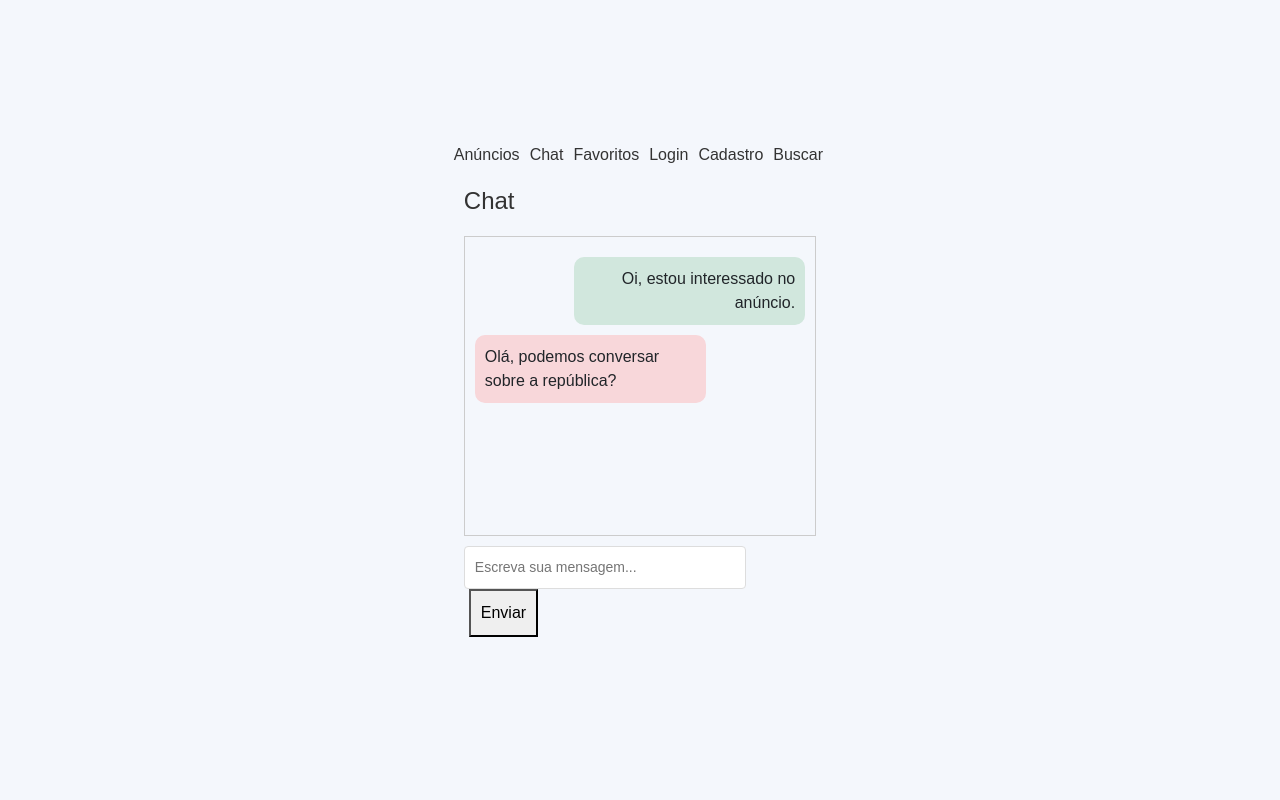
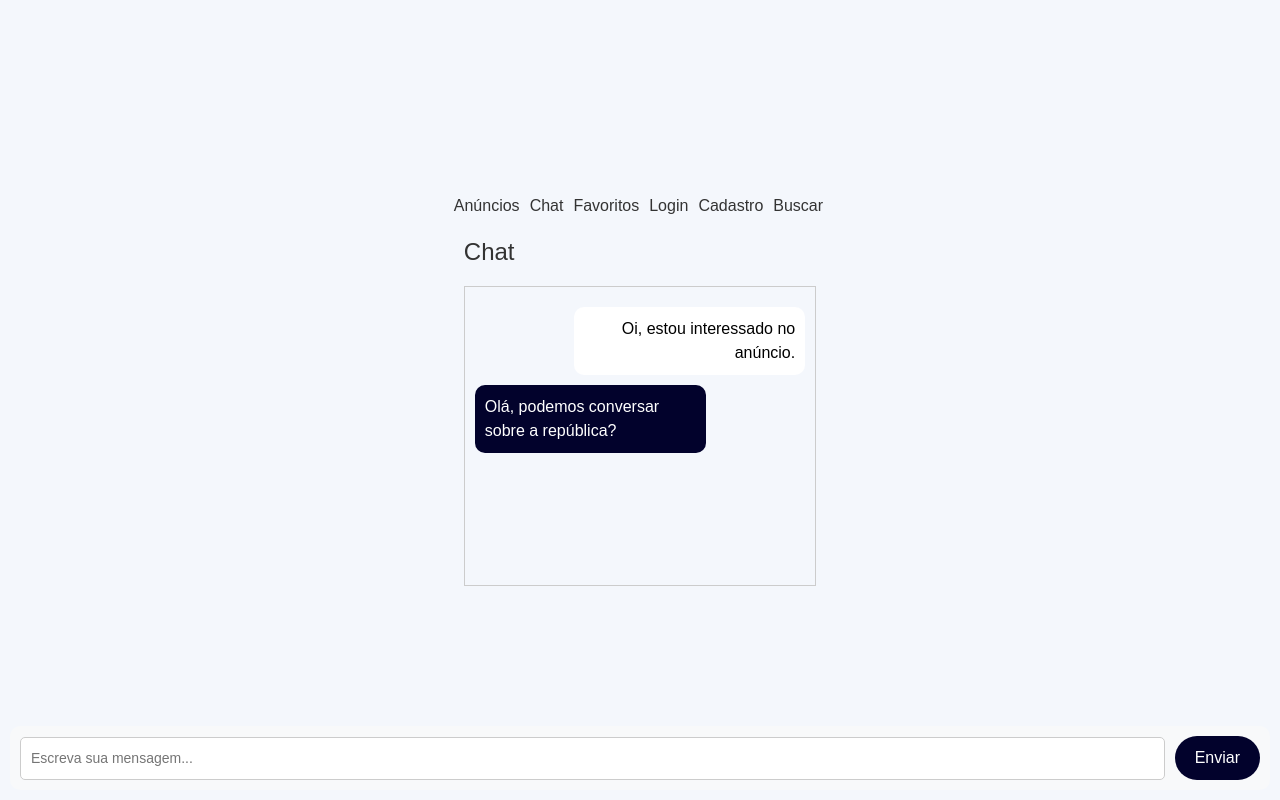
Before and after one commit to mariaritalustosa/tp3-frontend, a React (Vite) app in the folder react-project/: page /chat in a window 1280 px wide. Built offline with nearby package versions, Linux system fonts and the light colour scheme.

Commit message:
algumas mudanças na estilização do chat

```diff
--- a/react-project/package.json
+++ b/react-project/package.json
@@ -10,7 +10,9 @@
     "preview": "vite preview"
   },
   "dependencies": {
+    "@react-pdf/renderer": "^4.1.6",
     "bootstrap": "^5.3.3",
+    "qrcode.react": "^4.2.0",
     "react": "^18.3.1",
     "react-dom": "^18.3.1",
     "react-router-dom": "^6.28.1"
--- a/react-project/src/components/Message.jsx
+++ b/react-project/src/components/Message.jsx
@@ -14,7 +14,8 @@ const Message = ({ text, sender }) => {
           display: 'inline-block',
           padding: '10px',
           borderRadius: '10px',
-          backgroundColor: isSender ? '#d1e7dd' : '#f8d7da',
+          backgroundColor: isSender ? 'white' : 'rgb(2, 2, 44)',
+          color: isSender ? 'black' : 'white',
           maxWidth: '70%',
         }}
       >
--- a/react-project/src/components/MessageInput.jsx
+++ b/react-project/src/components/MessageInput.jsx
@@ -11,15 +11,45 @@ const MessageInput = ({ onSend }) => {
   };
 
   return (
-    <div style={{ marginTop: '10px' }}>
+    <div
+      style={{
+        display: 'flex',
+        alignItems: 'center',
+        justifyContent: 'space-between',
+        padding: '10px',
+        position: 'fixed',
+        bottom: '10px',
+        left: '10px',
+        right: '10px',
+        backgroundColor: '#f8f9fa',
+        borderRadius: '10px',
+      }}
+    >
       <input
         type="text"
         value={text}
         onChange={(e) => setText(e.target.value)}
         placeholder="Escreva sua mensagem..."
-        style={{ width: '80%', padding: '10px' }}
+        style={{
+          flex: 1,
+          padding: '10px',
+          borderRadius: '5px',
+          border: '1px solid #ccc',
+          marginRight: '10px',
+        }}
       />
-      <button onClick={handleSend} style={{ padding: '10px', marginLeft: '5px' }}>
+      <button
+        onClick={handleSend}
+        style={{
+          backgroundColor: 'rgb(2, 2, 44)',
+          color: 'white',
+          border: 'none',
+          padding: '10px 20px',
+          borderRadius: '50px',
+          cursor: 'pointer',
+          fontSize: '16px',
+        }}
+      >
         Enviar
       </button>
     </div>
--- a/react-project/src/pages/Anuncios.jsx
+++ b/react-project/src/pages/Anuncios.jsx
@@ -1,10 +1,31 @@
 import React from 'react';
+
+const AnuncioVaga = () => (
+  <div>
+    <h2>Anúncio de Vaga</h2>
+    <p>Detalhes sobre vagas em repúblicas.</p>
+    {/* Aqui você pode adicionado anúncio */}
+  </div>
+);
+
+const AnuncioPessoal = () => (
+  <div>
+    <h2>Anúncio Pessoal</h2>
+    <p>Detalhes sobre pessoas procurando repúblicas.</p>
+    {/* Aqui você pode adicionar os campos ou dados reais do anúncio */}
+  </div>
+);
 
 const Anuncios = () => {
   return (
     <div>
       <h1>Anúncios</h1>
-      <p>Bem-vindo à página de anúncios. Aqui você verá as republicas disponíveis.</p>
+      <p>Bem-vindo à página de anúncios. Aqui você verá as repúblicas disponíveis.</p>
+
+      <div>
+        <AnuncioVaga />
+        <AnuncioPessoal />
+      </div>
     </div>
   );
 };
--- a/react-project/src/pages/BuscaPage.jsx
+++ b/react-project/src/pages/BuscaPage.jsx
@@ -32,7 +32,7 @@ const BuscaPage = () => {
             marginRight: '10px',
             width: '300px',
             borderRadius: '5px',
-            border: '2px solid #004c99',
+            border: '2px solidrgb(2, 2, 44)',
             boxShadow: '0 2px 4px rgba(0,0,0,0.1)',
           }}
         />
```
Also changed, not shown: 1 other file (tests, documents, lock files or other folders).
